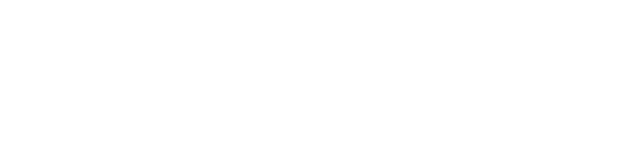
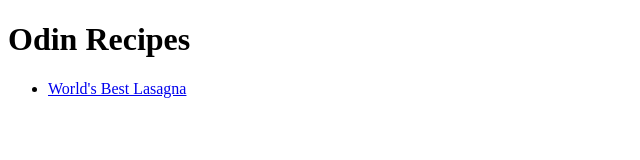
Before and after one commit to sanmartt/odin-recipes, a plain HTML site: page index.html in a window 1280 px wide. Shown: the whole page, without its empty margins (0-640 px from the left). Drawn offline with Linux system fonts and the light colour scheme.

Commit message:
Added first recipe

```diff
--- a/index.html
+++ b/index.html
@@ -6,6 +6,9 @@
     </head>
 
     <body>
-
+        <h1>Odin Recipes</h1>
+        <ul>
+            <li><a href="recipes/lasagna.html">World's Best Lasagna</a></li>
+        </ul>
     </body>
 </html>
```
Also changed, not shown: recipes/lasagna.html (added, +11 -0 lines).
